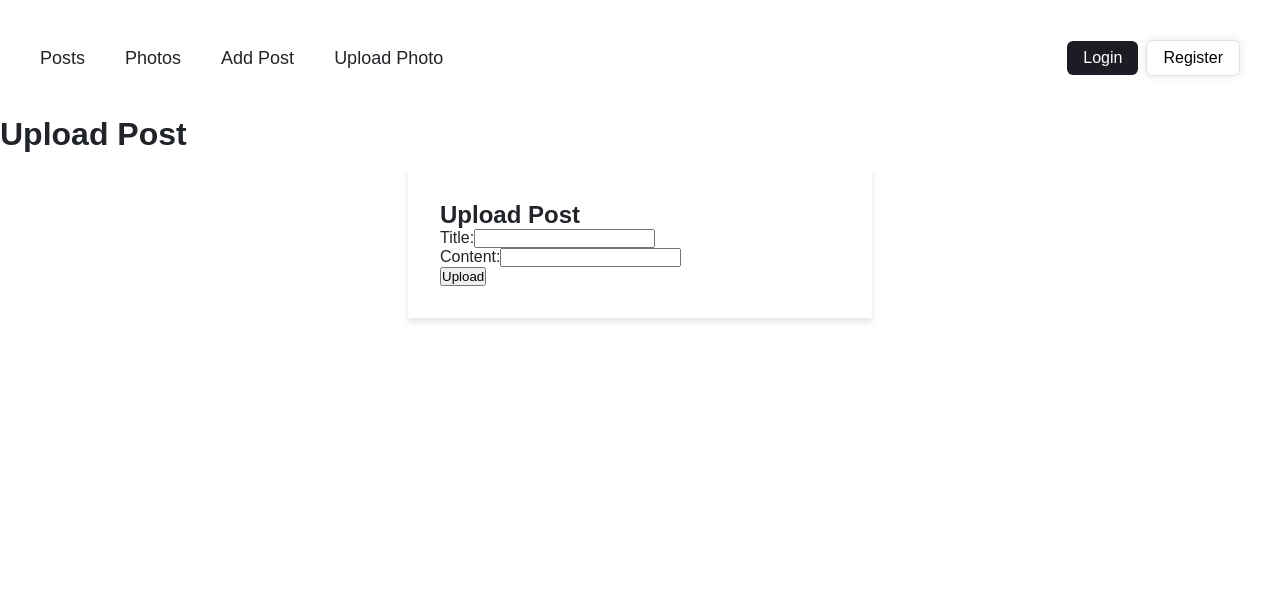
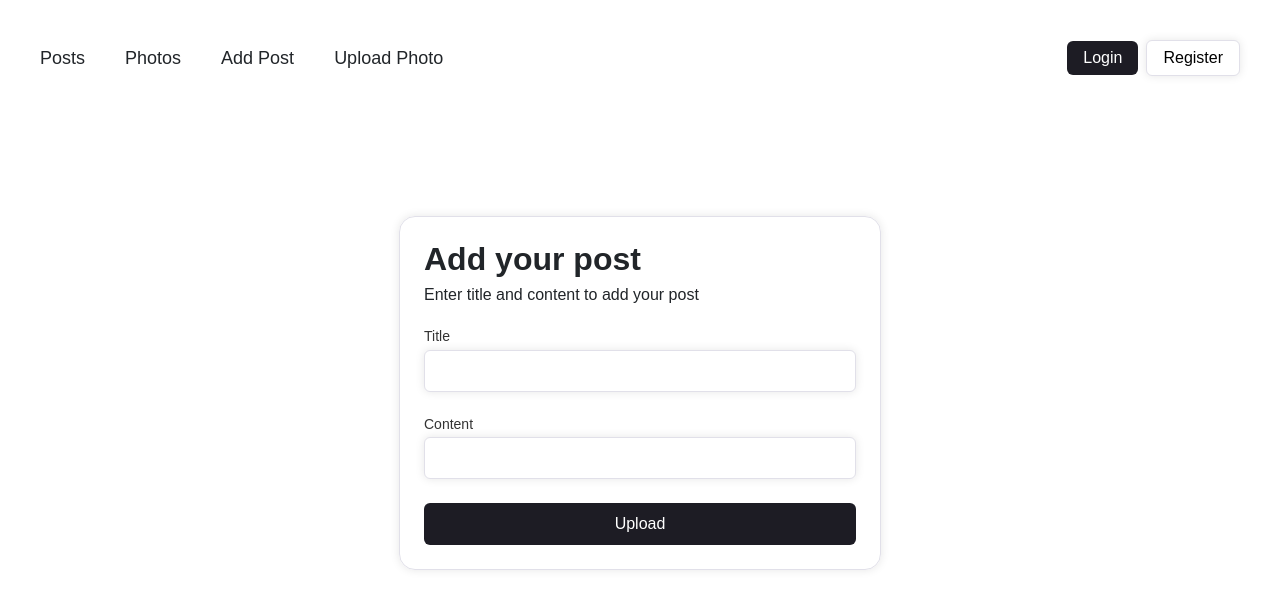
Before and after one commit to dstudnicki/FrameworkiProjekt, a React (Create React App) app in the folder frontend/: page /post/add in a window 1280 px wide. Shown: the top 608 px of the page. Built offline with nearby package versions, Linux system fonts and the light colour scheme.

Commit message:
feat(frontend): ui add post and upload photo

```diff
--- a/frontend/src/App.tsx
+++ b/frontend/src/App.tsx
@@ -21,7 +21,7 @@ function App() {
                     <Route path="/register" element={<RegisterPage />} />
                     <Route path="/posts" element={<PostsPage />} />
                     <Route path="/photos" element={<PhotosPage />} />
-                    <Route path="/photos/upload" element={<PhotoUploadPage />} />
+                    <Route path="/photo/upload" element={<PhotoUploadPage />} />
                     <Route path="/post/add" element={<AddPostPage />} />
                     <Route path="/profile" element={<UserProfilePage />} />
                 </Routes>
--- a/frontend/src/components/Photos/UploadPhotoForm.tsx
+++ b/frontend/src/components/Photos/UploadPhotoForm.tsx
@@ -1,18 +1,71 @@
 import React, { useState } from "react";
 import styled from "styled-components";
 import { api } from "../../services/api";
+import { useNavigate } from "react-router";
 
-const FormContainer = styled.div`
-  padding: 2rem;
-  background-color: #fff;
-  max-width: 400px;
-  margin: 1rem auto;
-  box-shadow: 0px 4px 6px rgba(0, 0, 0, 0.1);
+const PhotoContainer = styled.div`
+  max-width: 27rem;
+  margin: 100px auto;
+  padding: 1.5rem;
+  border: 1px solid;
+  border-radius: 1rem;
+  border-color: #E1E0E9;
+  box-shadow: 0 0 10px 0 rgba(0, 0, 0, 0.1);
+`;
+
+const PhotoSection = styled.div`
+  display: flex;
+  flex-direction: column;
+  gap: 0.5rem;
+  padding-bottom: 1.5rem;
+`;
+
+const Form = styled.form`
+  display: flex;
+  flex-direction: column;
+  gap: 1.5rem;
+`;
+
+const InputContainer = styled.div`
+  display: grid;
+  gap: 0.35rem;
+`;
+
+const Label = styled.label`
+  font-size: 0.875rem;
+  font-weight: 500;
+  color: #333;
+`;
+
+const Input = styled.input`
+  display: flex;
+  justify-content: center;
+  align-items: center;
+  height: 2.5rem;
+  border: 1px solid #E1E0E9;
+  border-radius: 0.375rem;
+  box-shadow: 0 0 10px 0 rgba(0, 0, 0, 0.1);
+  padding: 0 0.5rem;
+`;
+
+const Button = styled.button`
+  display: inline-flex;
+  justify-content: center;
+  align-items: center;
+  padding: 0.75rem 1.25rem;
+  font-size: medium;
+  width: 100%;
+  background-color: #1D1C24;
+  color: #fff;
+  border: none;
+  border-radius: 0.375rem;
+  cursor: pointer;
 `;
 
 const UploadPhotoForm = () => {
     const [description, setTitle] = useState("");
     const [file, setFile] = useState<File | null>(null);
+    const navigate = useNavigate();
 
     const handleSubmit = async (e: React.FormEvent) => {
         e.preventDefault();
@@ -32,23 +85,27 @@ const UploadPhotoForm = () => {
         } catch (error) {
             console.error("Failed to upload photo:", error);
         }
+        navigate("/photos");
     };
 
     return (
-        <FormContainer>
-            <h2>Upload Photo</h2>
-            <form onSubmit={handleSubmit}>
-                <div>
-                    <label>Description:</label>
-                    <input type="text" value={description} onChange={(e) => setTitle(e.target.value)} required />
-                </div>
-                <div>
-                    <label>Photo:</label>
-                    <input type="file" onChange={(e) => setFile(e.target.files?.[0] || null)} required />
-                </div>
-                <button type="submit">Upload</button>
-            </form>
-        </FormContainer>
+        <PhotoContainer>
+            <PhotoSection>
+                <h1>Upload your photo</h1>
+                <p>Provide necessary data to upload your photo</p>
+            </PhotoSection>
+            <Form onSubmit={handleSubmit}>
+                <InputContainer>
+                    <Label>Description</Label>
+                    <Input type="text" value={description} onChange={(e) => setTitle(e.target.value)} required />
+                </InputContainer>
+                <InputContainer>
+                    <Label>Photo</Label>
+                    <Input type="file" onChange={(e) => setFile(e.target.files?.[0] || null)} required />
+                </InputContainer>
+                <Button type="submit">Upload</Button>
+            </Form>
+        </PhotoContainer>
     );
 };
 
--- a/frontend/src/components/Posts/AddPost.tsx
+++ b/frontend/src/components/Posts/AddPost.tsx
@@ -1,18 +1,69 @@
 import React, { useState } from "react";
 import styled from "styled-components";
 import { api } from "../../services/api";
+import { useNavigate } from "react-router";
 
-const FormContainer = styled.div`
-  padding: 2rem;
-  background-color: #fff;
-  max-width: 400px;
-  margin: 1rem auto;
-  box-shadow: 0px 4px 6px rgba(0, 0, 0, 0.1);
+const PostContainer = styled.div`
+  max-width: 27rem;
+  margin: 100px auto;
+  padding: 1.5rem;
+  border: 1px solid;
+  border-radius: 1rem;
+  border-color: #E1E0E9;
+  box-shadow: 0 0 10px 0 rgba(0, 0, 0, 0.1);
+`;
+
+const PostSection = styled.div`
+  display: flex;
+  flex-direction: column;
+  gap: 0.5rem;
+  padding-bottom: 1.5rem;
+`;
+
+const Form = styled.form`
+  display: flex;
+  flex-direction: column;
+  gap: 1.5rem;
+`;
+
+const InputContainer = styled.div`
+  display: grid;
+  gap: 0.35rem;
+`;
+
+const Label = styled.label`
+  font-size: 0.875rem;
+  font-weight: 500;
+  color: #333;
+`;
+
+const Input = styled.input`
+  display: flex;
+  height: 2.5rem;
+  border: 1px solid #E1E0E9;
+  border-radius: 0.375rem;
+  box-shadow: 0 0 10px 0 rgba(0, 0, 0, 0.1);
+  padding: 0 0.5rem;
+`;
+
+const Button = styled.button`
+  display: inline-flex;
+  justify-content: center;
+  align-items: center;
+  padding: 0.75rem 1.25rem;
+  font-size: medium;
+  width: 100%;
+  background-color: #1D1C24;
+  color: #fff;
+  border: none;
+  border-radius: 0.375rem;
+  cursor: pointer;
 `;
 
 const AddPost = () => {
     const [title, setTitle] = useState("");
     const [content, setContent] = useState("");
+    const navigate = useNavigate();
 
     const handleSubmit = async (e: React.FormEvent) => {
         e.preventDefault();
@@ -29,27 +80,30 @@ const AddPost = () => {
                     "Content-Type": "application/json", // Set the content type to JSON
                 },
             });
-            alert("Post uploaded successfully!");
         } catch (error) {
             console.error("Failed to upload post:", error);
         }
+        navigate("/posts");
     };
 
     return (
-        <FormContainer>
-            <h2>Upload Post</h2>
-            <form onSubmit={handleSubmit}>
-                <div>
-                    <label>Title:</label>
-                    <input type="text" value={title} onChange={(e) => setTitle(e.target.value)} required />
-                </div>
-                <div>
-                    <label>Content:</label>
-                    <input type="text" value={content} onChange={(e) => setContent(e.target.value)} required />
-                </div>
-                <button type="submit">Upload</button>
-            </form>
-        </FormContainer>
+        <PostContainer>
+            <PostSection>
+                <h1>Add your post</h1>
+                <p>Enter title and content to add your post</p>
+            </PostSection>
+            <Form onSubmit={handleSubmit}>
+                <InputContainer>
+                    <Label>Title</Label>
+                    <Input type="text" value={title} onChange={(e) => setTitle(e.target.value)} required />
+                </InputContainer>
+                <InputContainer>
+                    <Label>Content</Label>
+                    <Input type="text" value={content} onChange={(e) => setContent(e.target.value)} required />
+                </InputContainer>
+                <Button type="submit">Upload</Button>
+            </Form>
+        </PostContainer>
     );
 };
 
--- a/frontend/src/components/Posts/PostList.tsx
+++ b/frontend/src/components/Posts/PostList.tsx
@@ -3,7 +3,13 @@ import styled from "styled-components";
 import { api } from "../../services/api";
 
 const PostContainer = styled.div`
-  padding: 2rem;
+  max-width: 27rem;
+  margin: 100px auto;
+  padding: 1.5rem;
+  border: 1px solid;
+  border-radius: 1rem;
+  border-color: #E1E0E9;
+  box-shadow: 0 0 10px 0 rgba(0, 0, 0, 0.1);
 `;
 
 interface Post {
--- a/frontend/src/routes/AddPostPage.tsx
+++ b/frontend/src/routes/AddPostPage.tsx
@@ -3,10 +3,9 @@ import AddPost from "../components/Posts/AddPost";
 
 const AddPostPage = () => {
     return (
-        <div>
-            <h1>Upload Post</h1>
+        <>
             <AddPost />
-        </div>
+        </>
     );
 };
 
--- a/frontend/src/routes/PhotoUploadPage.tsx
+++ b/frontend/src/routes/PhotoUploadPage.tsx
@@ -3,10 +3,9 @@ import UploadPhotoForm from "../components/Photos/UploadPhotoForm";
 
 const PhotoUploadPage = () => {
     return (
-        <div>
-            <h1>Upload Photo</h1>
+        <>
             <UploadPhotoForm />
-        </div>
+        </>
     );
 };
 
--- a/frontend/src/routes/PhotosPage.tsx
+++ b/frontend/src/routes/PhotosPage.tsx
@@ -3,10 +3,9 @@ import PhotoGallery from "../components/Photos/PhotoGallery";
 
 const PhotosPage = () => {
     return (
-        <div>
-            <h1>Photos</h1>
+        <>
             <PhotoGallery />
-        </div>
+        </>
     );
 };
 
--- a/frontend/src/routes/PostsPage.tsx
+++ b/frontend/src/routes/PostsPage.tsx
@@ -3,10 +3,9 @@ import PostList from "../components/Posts/PostList";
 
 const PostsPage = () => {
     return (
-        <div>
-            <h1>Posts</h1>
+        <>
             <PostList />
-        </div>
+        </>
     );
 };
 
--- a/frontend/src/routes/RegisterPage.tsx
+++ b/frontend/src/routes/RegisterPage.tsx
@@ -3,9 +3,9 @@ import Register from "../components/Auth/Register";
 
 const RegisterPage = () => {
     return (
-        <div>
+        <>
             <Register />
-        </div>
+        </>
     );
 };
 
```
